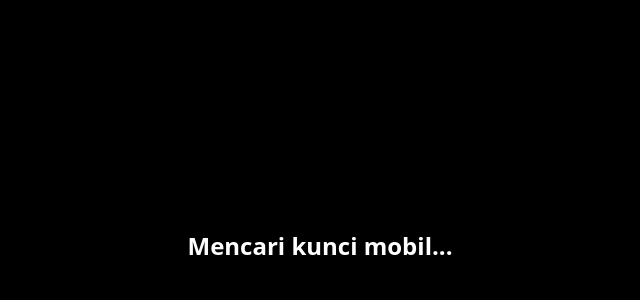
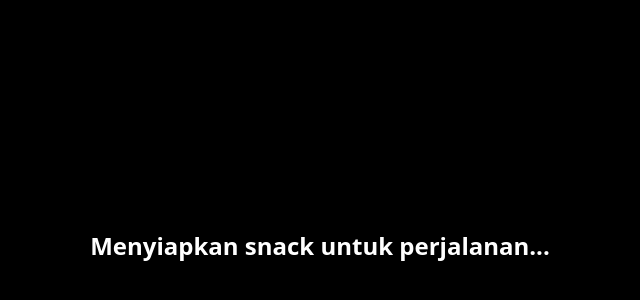
Before and after one commit to masbagal/radiomudik, a Next.js app: page / in a window 1280 px wide. Shown: the part 158-458 px from the top of the page, without its empty margins (320-960 px from the left). Built offline with nearby package versions, Linux system fonts and the light colour scheme.

Commit message:
here and there

```diff
--- a/pages/index.js
+++ b/pages/index.js
@@ -14,16 +14,22 @@ const loadingArray = [
   'Mencari kunci mobil...',
 ];
 
-const randomIndex = Math.floor(Math.random() * 5);
-const randomRadioIndex = Math.floor(Math.random() * 6);
-
 
 export default function Home() {
   const audioElement = useRef(null);
+  const [videoObj, setVideoObj] = useState(null);
   const [showOverlay, toggleOverlay] = useState(true);
   const [showStartButton, toggleStartButton] = useState(false);
-  const [loadingMsg, setLoadingMsg] = useState(loadingArray[randomIndex]);
-  const [activeRadioIdx, setActiveRadioIdx] = useState(randomRadioIndex);
+  const [loadingMsg, setLoadingMsg] = useState('');
+  const [activeRadioIdx, setActiveRadioIdx] = useState(0);
+
+  useEffect(() => {
+    const randomIndex = Math.floor(Math.random() * 5);
+    const randomRadioIndex = Math.floor(Math.random() * 6);
+    setLoadingMsg(loadingArray[randomIndex]);
+    setActiveRadioIdx(randomRadioIndex);
+
+  }, [])
 
   const opts = {
     height: '560',
@@ -39,12 +45,14 @@ export default function Home() {
   };
 
   function onReady(e) {
+    setVideoObj(e);
     e.target.playVideo();
     setLoadingMsg('');
     toggleStartButton(true);
   }
 
   function handleBerangkat() {
+    videoObj && videoObj.target.playVideo();
     audioElement.current.play();
     toggleOverlay(false);
     toggleStartButton(false);
```
